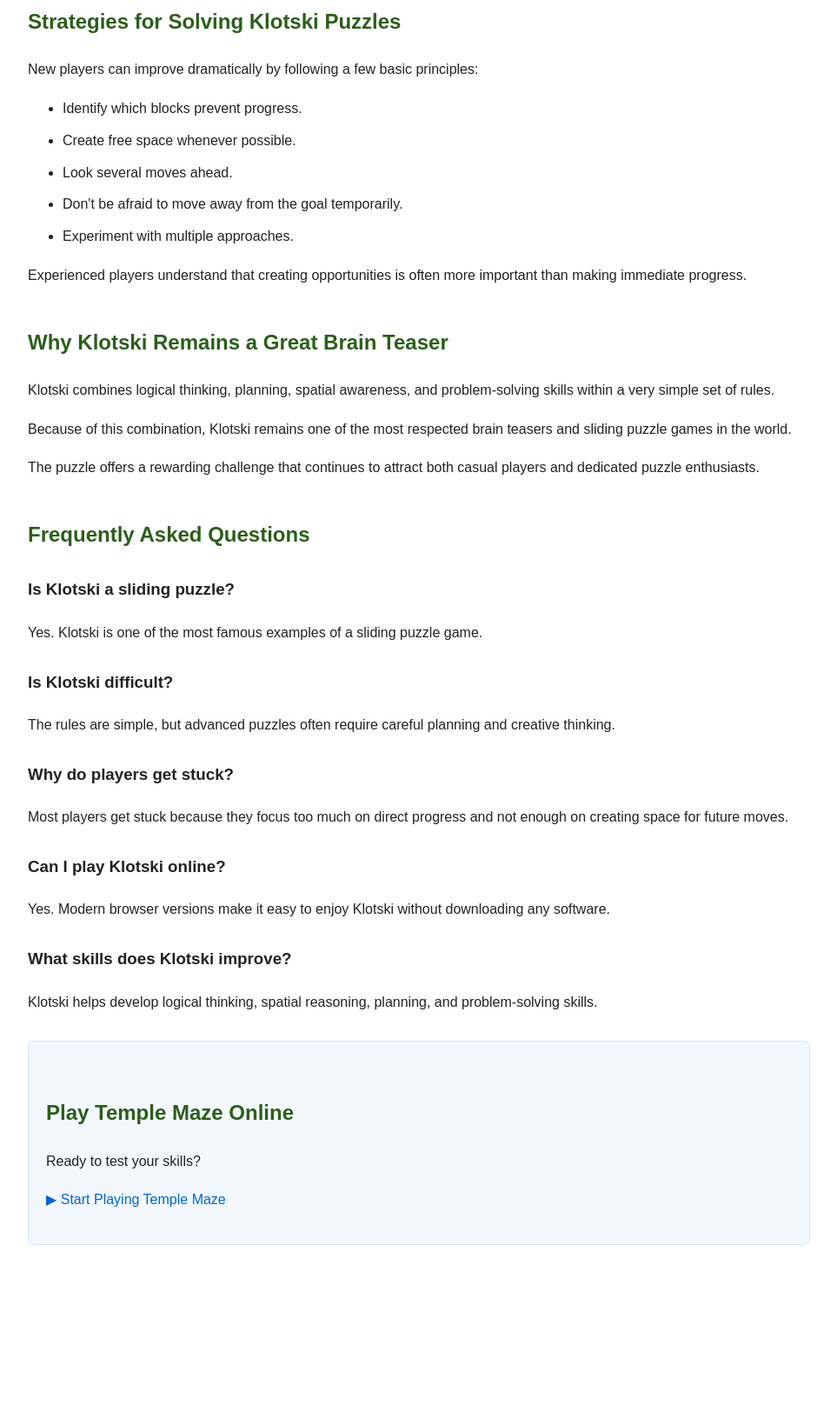
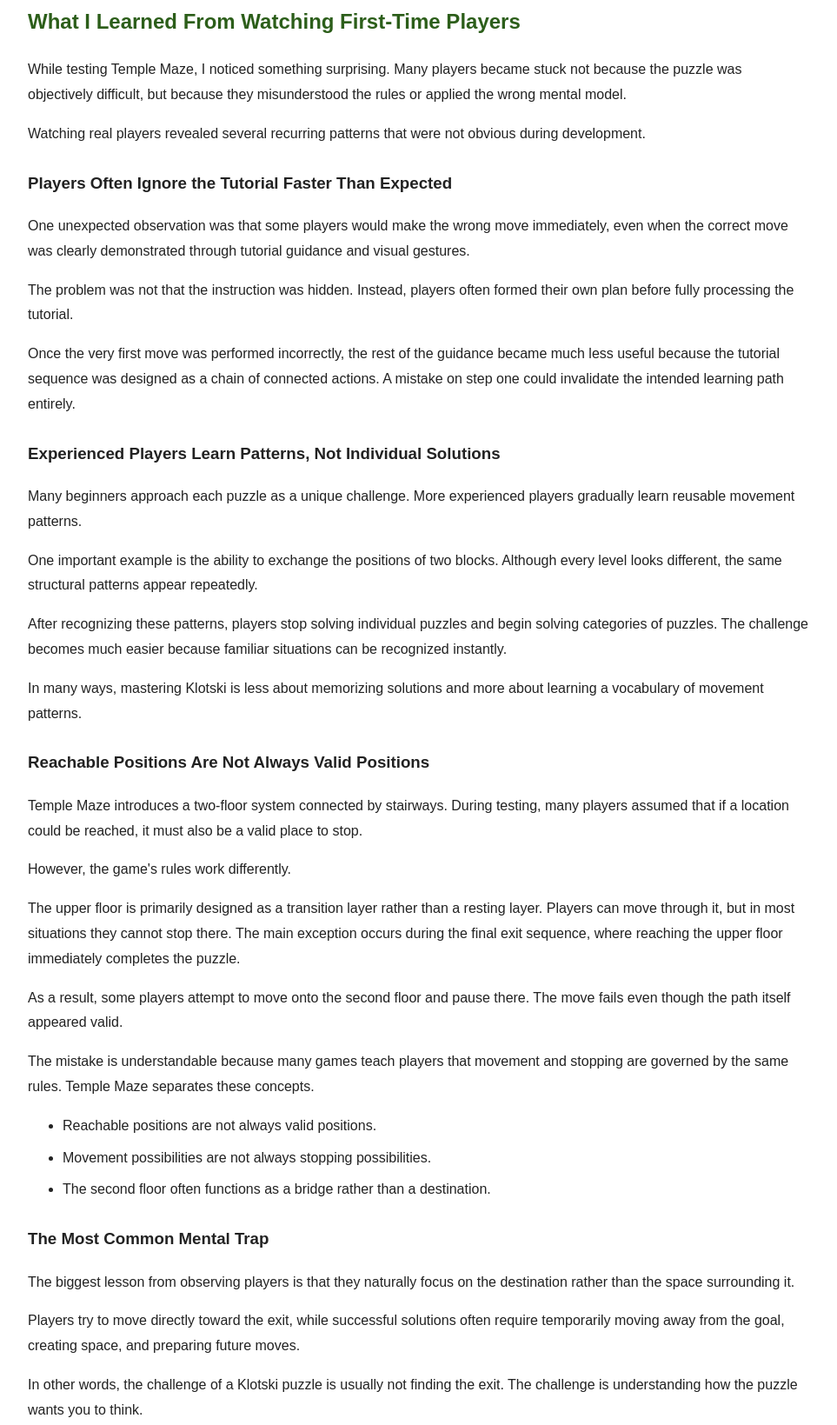
Before and after one commit to existgames/klotski-puzzle, a plain HTML site: page index.html in a window 1280 px wide. Shown: the part 3725-5364 px from the top of the page at 87% size, without its empty margins (158-1121 px from the left). Before the commit the page ends 5247 px from the top, so only its background shows below. Drawn offline with Linux system fonts and the light colour scheme.

Commit message:
Document player insights and puzzle-solving strategies
Added observations and strategies for players based on testing experiences with Temple Maze and Klotski puzzles.

```diff
--- a/index.html
+++ b/index.html
@@ -194,6 +194,115 @@ As a result, the perceived difficulty of a puzzle often depends more on the
 player's thought process than on the number of moves required.
 </p>
 
+<h2>What I Learned From Watching First-Time Players</h2>
+
+<p>
+While testing Temple Maze, I noticed something surprising. Many players became
+stuck not because the puzzle was objectively difficult, but because they misunderstood
+the rules or applied the wrong mental model.
+</p>
+
+<p>
+Watching real players revealed several recurring patterns that were not obvious
+during development.
+</p>
+
+<h3>Players Often Ignore the Tutorial Faster Than Expected</h3>
+
+<p>
+One unexpected observation was that some players would make the wrong move
+immediately, even when the correct move was clearly demonstrated through tutorial
+guidance and visual gestures.
+</p>
+
+<p>
+The problem was not that the instruction was hidden. Instead, players often formed
+their own plan before fully processing the tutorial.
+</p>
+
+<p>
+Once the very first move was performed incorrectly, the rest of the guidance became
+much less useful because the tutorial sequence was designed as a chain of connected
+actions. A mistake on step one could invalidate the intended learning path entirely.
+</p>
+
+<h3>Experienced Players Learn Patterns, Not Individual Solutions</h3>
+
+<p>
+Many beginners approach each puzzle as a unique challenge. More experienced
+players gradually learn reusable movement patterns.
+</p>
+
+<p>
+One important example is the ability to exchange the positions of two blocks.
+Although every level looks different, the same structural patterns appear repeatedly.
+</p>
+
+<p>
+After recognizing these patterns, players stop solving individual puzzles and begin
+solving categories of puzzles. The challenge becomes much easier because familiar
+situations can be recognized instantly.
+</p>
+
+<p>
+In many ways, mastering Klotski is less about memorizing solutions and more about
+learning a vocabulary of movement patterns.
+</p>
+
+<h3>Reachable Positions Are Not Always Valid Positions</h3>
+
+<p>
+Temple Maze introduces a two-floor system connected by stairways. During testing,
+many players assumed that if a location could be reached, it must also be a valid
+place to stop.
+</p>
+
+<p>
+However, the game's rules work differently.
+</p>
+
+<p>
+The upper floor is primarily designed as a transition layer rather than a resting
+layer. Players can move through it, but in most situations they cannot stop there.
+The main exception occurs during the final exit sequence, where reaching the upper
+floor immediately completes the puzzle.
+</p>
+
+<p>
+As a result, some players attempt to move onto the second floor and pause there.
+The move fails even though the path itself appeared valid.
+</p>
+
+<p>
+The mistake is understandable because many games teach players that movement and
+stopping are governed by the same rules. Temple Maze separates these concepts.
+</p>
+
+<ul>
+<li>Reachable positions are not always valid positions.</li>
+<li>Movement possibilities are not always stopping possibilities.</li>
+<li>The second floor often functions as a bridge rather than a destination.</li>
+</ul>
+
+<h3>The Most Common Mental Trap</h3>
+
+<p>
+The biggest lesson from observing players is that they naturally focus on the
+destination rather than the space surrounding it.
+</p>
+
+<p>
+Players try to move directly toward the exit, while successful solutions often
+require temporarily moving away from the goal, creating space, and preparing future
+moves.
+</p>
+
+<p>
+In other words, the challenge of a Klotski puzzle is usually not finding the exit.
+The challenge is understanding how the puzzle wants you to think.
+</p>
+
+
 <h2>Strategies for Solving Klotski Puzzles</h2>
 
 <p>
```
